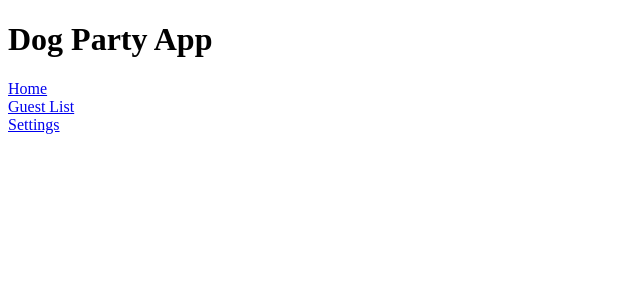
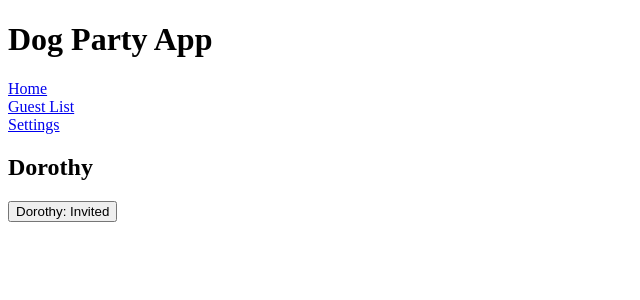
Before and after one commit to Objective-Enterprises/2025-07-20-dog-state, a React (Vite) app: page /guest/Dorothy in a window 1280 px wide. Shown: the top 300 px of the page, without its empty margins (0-640 px from the left). Built offline with nearby package versions, Linux system fonts and the light colour scheme.

Commit message:
Add guest page

```diff
--- a/src/App.jsx
+++ b/src/App.jsx
@@ -3,6 +3,7 @@ import { BrowserRouter, Routes, Route, Link } from 'react-router-dom'
 import GuestList from './GuestList'
 import Settings from './Settings'
 import Home from './Home'
+import Guest from './Guest'
 
 export default function App () {
   const [guestList, setGuestList] = useState(['Zelda', 'Dorothy', 'Tallulah'])
@@ -39,6 +40,10 @@ export default function App () {
           path='/settings'
           element={<Settings guestList={guestList} invite={invite} uninvite={uninvite} />}
         />
+        <Route
+          path='/guest/:name'
+          element={<Guest guestList={guestList} invite={invite} uninvite={uninvite} />}
+        />
       </Routes>
     </BrowserRouter>
   )
--- /dev/null
+++ b/src/Guest.jsx
@@ -0,0 +1,18 @@
+import { useParams } from 'react-router-dom'
+import Setting from './Setting'
+
+export default function Guest (props) {
+  const params = useParams()
+
+  return (
+    <>
+      <h2>{params.name}</h2>
+      <Setting
+        name={params.name}
+        guestList={props.guestList}
+        invite={props.invite}
+        uninvite={props.uninvite}
+      />
+    </>
+  )
+}
--- a/src/GuestList.jsx
+++ b/src/GuestList.jsx
@@ -1,6 +1,13 @@
+import { Link } from 'react-router-dom'
+
 export default function GuestList (props) {
   const items = props.guestList.map((guest, index) => {
-    return <li key={index}>{guest}</li>
+    const url = `/guest/${guest}`
+    return (
+      <li key={index}>
+        <Link to={url}>{guest}</Link>
+      </li>
+    )
   })
   return (
     <>
```
